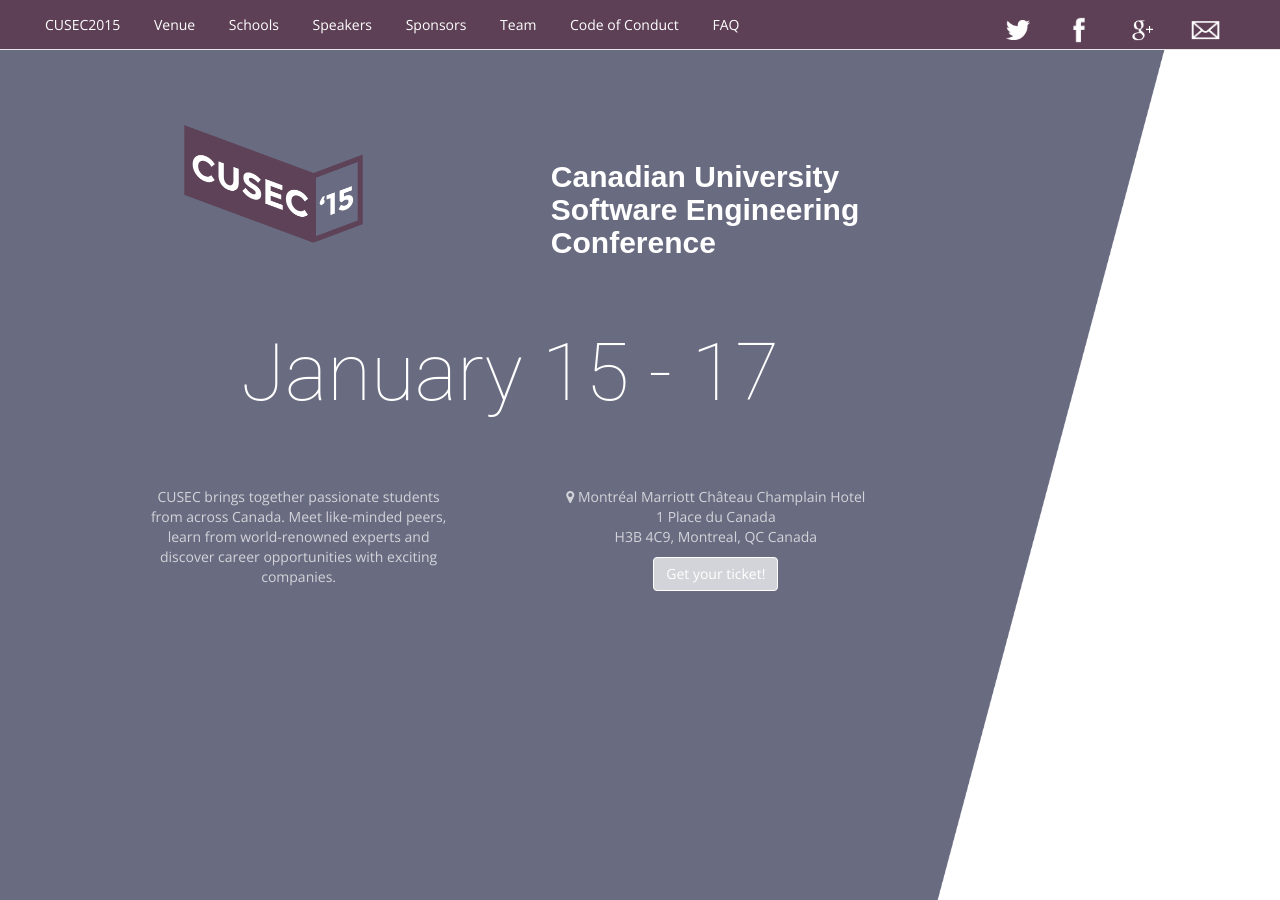
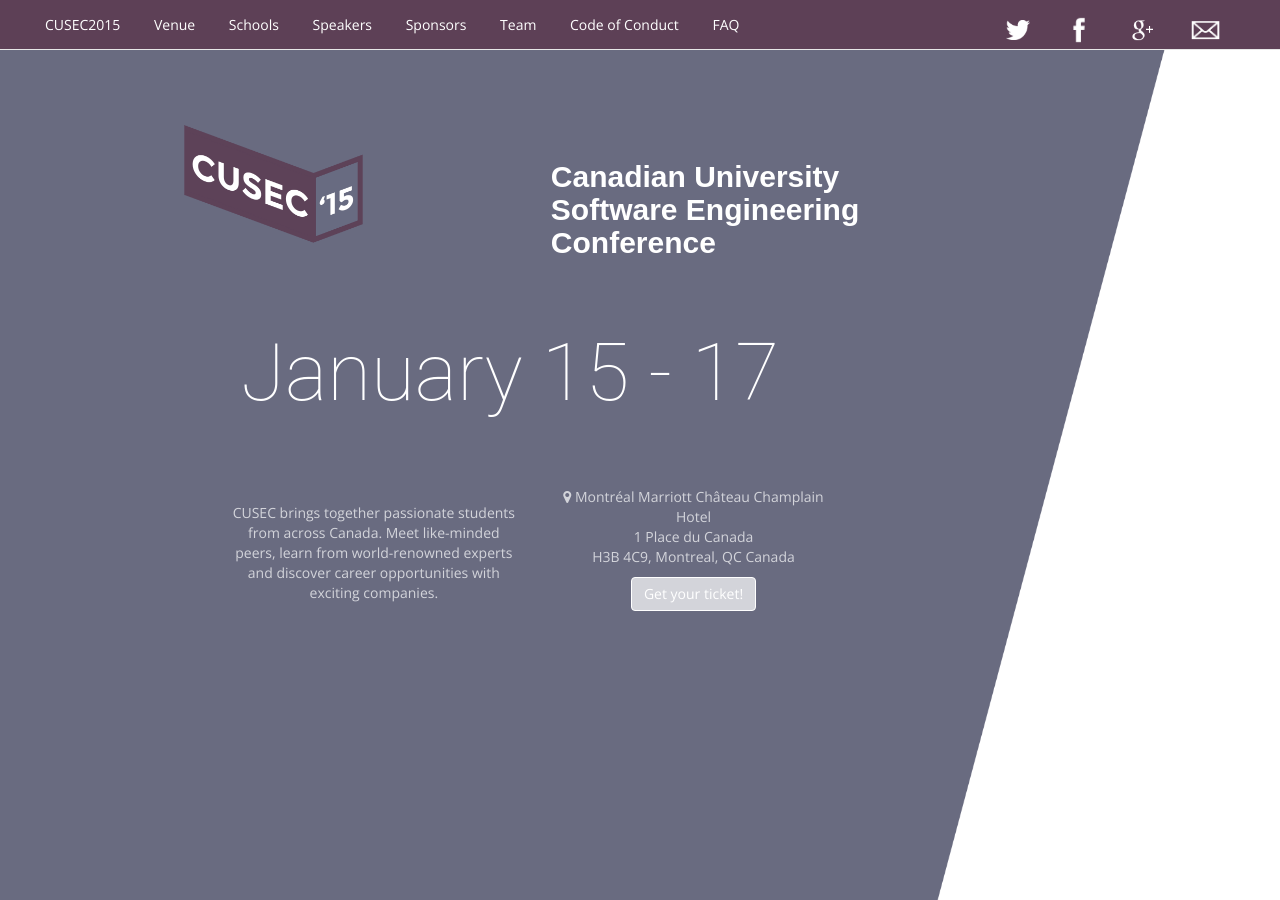
Before and after one commit to dkua/katdrobnjakovic.github.io, a Jekyll site: the page index.html, which Jekyll copies as it is, in a window 1280 px wide and 900 px high. Built offline with Jekyll 4.4.1, drawn with Linux system fonts in a browser that asks for light colours; a script that is not in the unit is left out.

Commit message:
Fixed responsiveness for mobile

```diff
--- a/index.html
+++ b/index.html
@@ -82,14 +82,14 @@
                 </div>
                 </div>
 
-                <div class="row col-xs-10 " style="margin-left: 100px;">
-                <div class="col-xs-4 ">
+                <div class="row col-xs-8" style="margin-left: 100px;" >
+                <div class="col-xs-4 col-centered col-min">
 
                 <p >CUSEC brings together passionate students from across Canada.
 Meet like-minded peers, learn from world-renowned experts and discover career opportunities with exciting companies.
                     </p>
                 </div>
-                <div class="col-xs-4" style="margin-left: 80px;">
+                <div class="col-xs-4 col-centered col-min">
                     <p >
                     <i class="fa fa-map-marker"></i>
                         Montréal Marriott Château Champlain Hotel <br/>
@@ -97,7 +97,7 @@
                         H3B 4C9, Montreal, QC Canada</p>
 
 
-                        <button class="btn btn-default"><a class="guestlist-event-288732" href="#">Get your ticket! </a></button>
+                    <button class="btn btn-default"><a class="guestlist-event-288732" href="#">Get your ticket! </a></button>
 
                 </div>
                 <br/>
```
Also changed, not shown: 2 other files.
